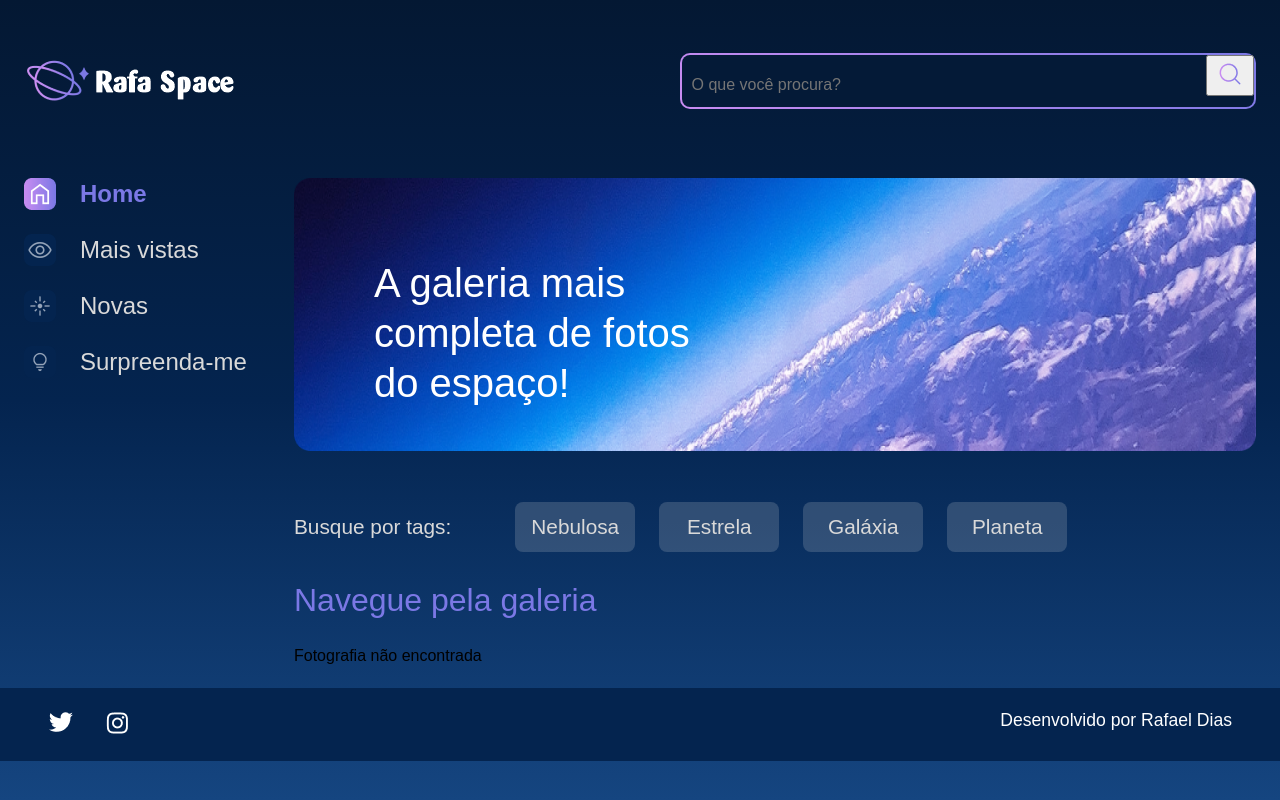
After one commit to RafaelDias85/rafa_space, a Django app: page /buscar in a window 1280 px wide. The commit adds this page. Run offline with Django 5.2, Linux system fonts and the light colour scheme.

Commit message:
Acho que deu certo

```diff
--- a/galeria/models.py
+++ b/galeria/models.py
@@ -19,4 +19,4 @@ class Fotografia (models.Model):
     data_fotografia = models.DateTimeField(default=datetime.now, blank=False)
 
     def __str__(self):
-        return f"Fotografia [nome={self.nome}]"
+        return self.nome
--- a/galeria/urls.py
+++ b/galeria/urls.py
@@ -1,7 +1,8 @@
 from django.urls import path
-from galeria.views import index, imagem
+from galeria.views import *
 
 urlpatterns = [
     path ('', index, name='home'),
     path ('imagem/<int:foto_id>', imagem, name="imagem" ),
+    path ("buscar", buscar, name="buscar")
 ]
--- a/galeria/views.py
+++ b/galeria/views.py
@@ -9,3 +9,7 @@ def index(request):
 def imagem(request, foto_id):
     fotografia = get_object_or_404(Fotografia, pk=foto_id)
     return render(request, 'galeria/imagem.html', {"fotografia": fotografia})
+
+def buscar(request):
+
+    return render(request, "galeria/buscar.html")
--- a/setup/settings.py
+++ b/setup/settings.py
@@ -124,7 +124,7 @@ STATIC_ROOT = os.path.join(BASE_DIR, 'static')
 
 #Medias
 
-MEDIA_ROOT = os.path.join(BASE_DIR, "media")
+MEDIA_ROOT = os.path.join(BASE_DIR, "medi'a")
 
 MEDIA_URL = "/media/"
 
--- /dev/null
+++ b/templates/galeria/buscar.html
@@ -0,0 +1,59 @@
+{% extends 'galeria/base.html' %}
+{% load static %}
+{% block content %}
+
+            <section class="conteudo">
+                <section class="banner">
+                    <img class="banner__imagem" src="{% static '/assets/imagens/Banner(2).png'%}" alt="banner Alura Space">
+                    <h1 class="banner__titulo"> A galeria mais completa de fotos do espaço!</h1>
+                </section>
+                <section class="tags">
+                    <p class="tags__titulo">Busque por tags:</p>
+                    <ul class="tags__lista">
+                        <li class="tags__tag">Nebulosa</li>
+                        <li class="tags__tag">Estrela</li>
+                        <li class="tags__tag">Galáxia</li>
+                        <li class="tags__tag">Planeta</li>
+                    </ul>
+                </section>
+                <section class="galeria">
+                    <div class="cards">
+                        <h2 class="cards__titulo">Navegue pela galeria</h2>
+                        <ul class="cards__lista">
+
+                            {% if cards %}
+                            {%for fotografia in cards %}
+                            <li class="card">
+                                <a href="{% url 'imagem' fotografia.id %}">
+                                {% if fotografia.foto == "" or fotografia.foto == null %}
+                                    <img class="card__imagem" src="{% static 'assets/imagens/galeria/no-image.png' %}" alt="foto">
+                                {% else %}
+                                    <img class="card__imagem" src="{{ fotografia.foto.url }}" alt="foto">
+                                {%endif%}
+                                </a>
+                                <span class="card__tag">Estrelas</span>
+                                <div class="card__info">
+                                    <p class="card__titulo">{{ fotografia.nome }}</p>
+                                    <div class="card__texto">
+                                        <p class="card__descricao">{{ fotografia.legenda }}</p>
+                                        <span>
+                                            <img src="{% static '/assets/ícones/1x/favorite_outline.png'%}" alt="ícone de coração">
+                                        </span>
+                                    </div>
+                                </div>
+                            </li>
+                            {% endfor %}
+                            {% else %}
+                                <div class="imagem_texto">
+                                    <p>Fotografia não encontrada</p>
+                                </div>
+                            {% endif %}
+
+                        </ul>
+                    </div>
+                </section>
+            </section>
+        </main>
+    </div>
+
+{% endblock %}
--- a/templates/galeria/partials/_menulateral.html
+++ b/templates/galeria/partials/_menulateral.html
@@ -5,8 +5,12 @@
         <img src="{% static '/assets/logo/Logo(2).png'%}" alt="Logo da Rafa Space" />
         <div class="cabecalho__busca">
             <div class="busca__fundo">
-                <input class="busca__input" type="text" placeholder="O que você procura?">
-                <img class="busca__icone" src="{% static '/assets/ícones/1x/search.png'%}" alt="ícone de search">
+                <form action="{% url 'buscar' %}">
+                    <input class="busca__input" type="text" name="buscar" placeholder="O que você procura?">
+                    <button type="submit">
+                        <img class="busca__icone" src="{% static '/assets/ícones/1x/search.png'%}" alt="ícone de search">
+                    </button>
+                </form>
             </div>
         </div>
     </header>
```
